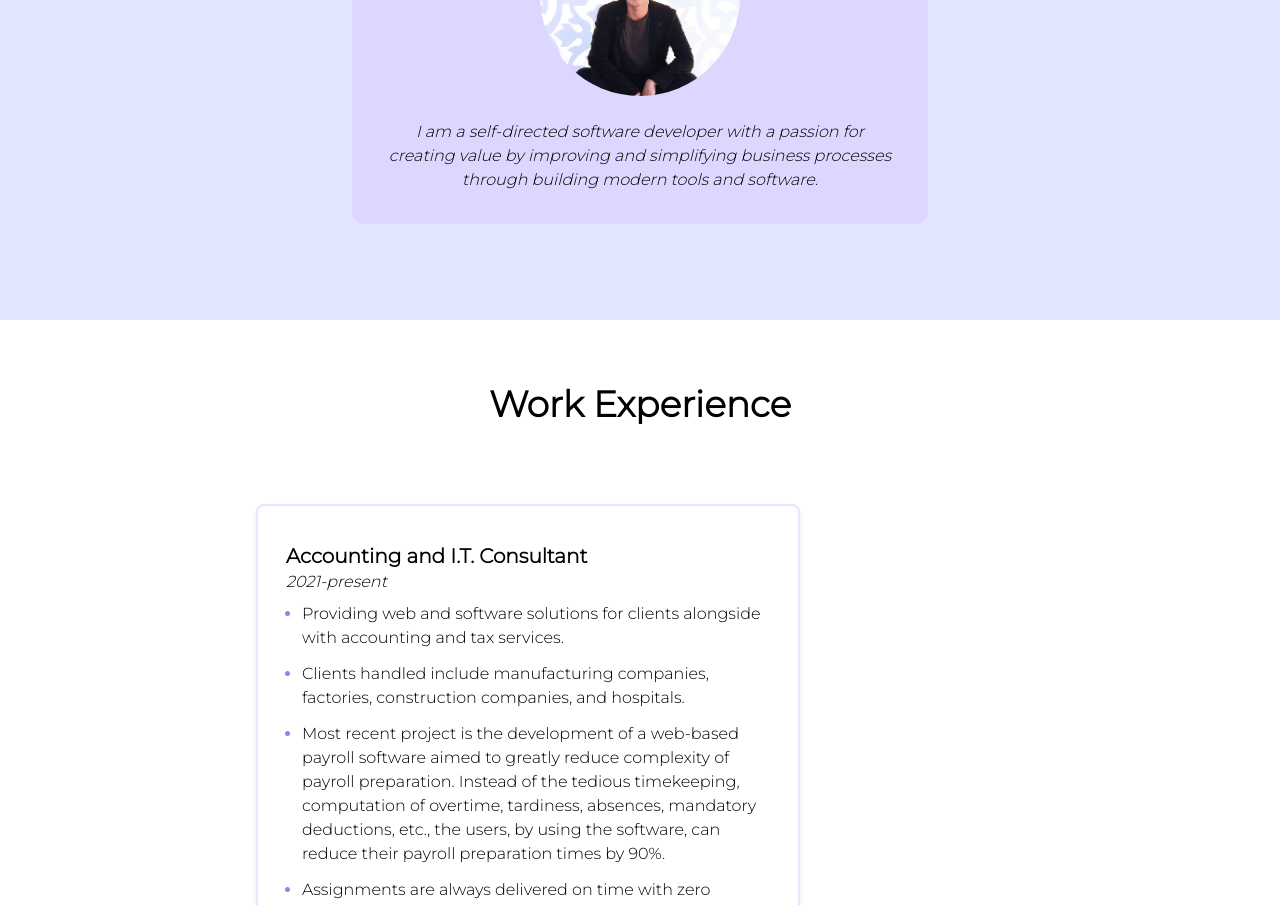
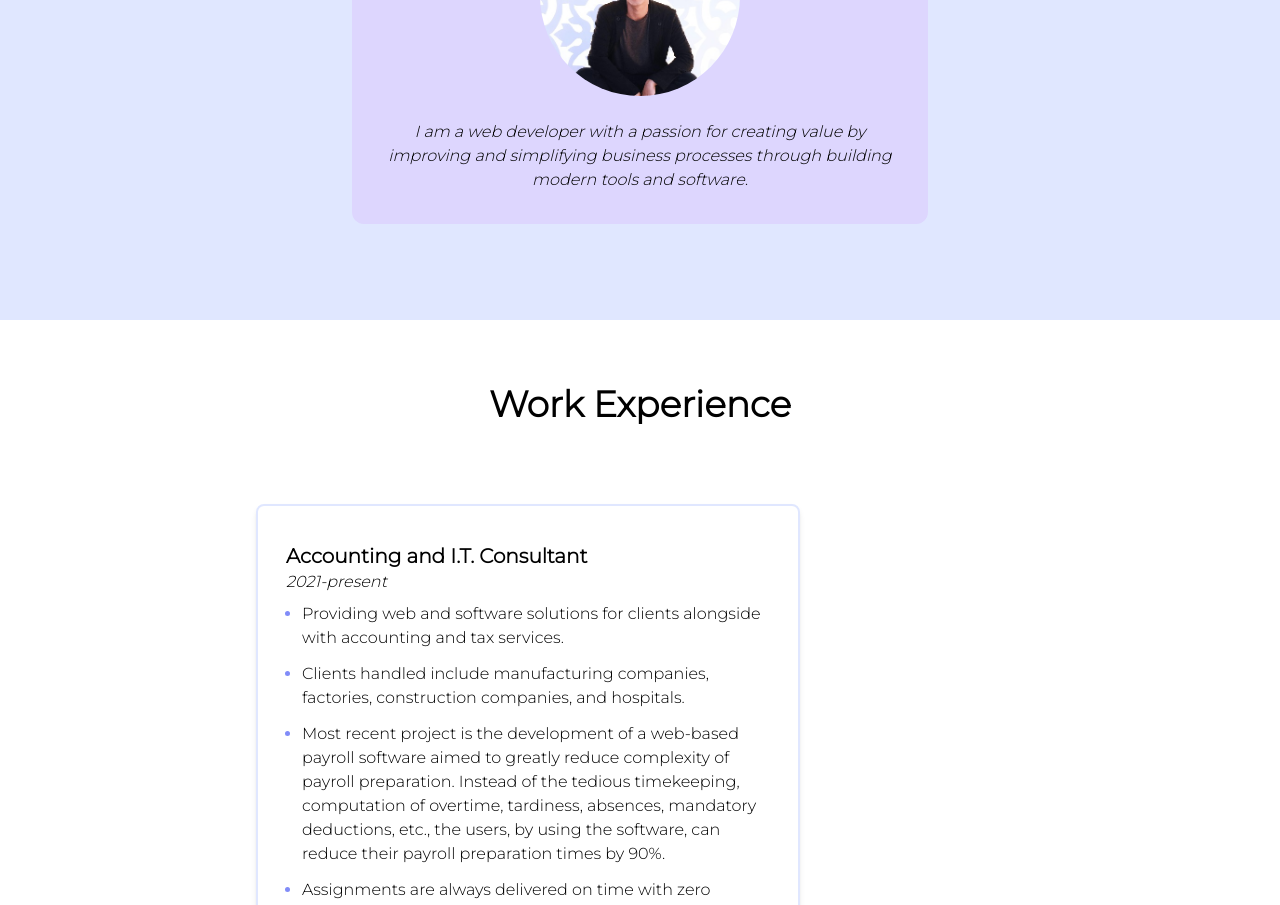
Before and after one commit to jmossesgeld/jmossesgeld-site, a Next.js app: page / in a window 1280 px wide. Shown: the part 1040-1945 px from the top of the page. Built offline with nearby package versions, Linux system fonts and the light colour scheme.

Commit message:
update about page

```diff
--- a/components/portfolio/experiences.tsx
+++ b/components/portfolio/experiences.tsx
@@ -23,7 +23,7 @@ export default function About() {
             priority
           />
           <p className="mt-6">
-            I am a self-directed software developer with a passion for creating value by improving
+            I am a web developer with a passion for creating value by improving
             and simplifying business processes through building modern tools and software.
           </p>
         </div>
```
Also changed, not shown: 1 other file (tests, documents, lock files or other folders).
